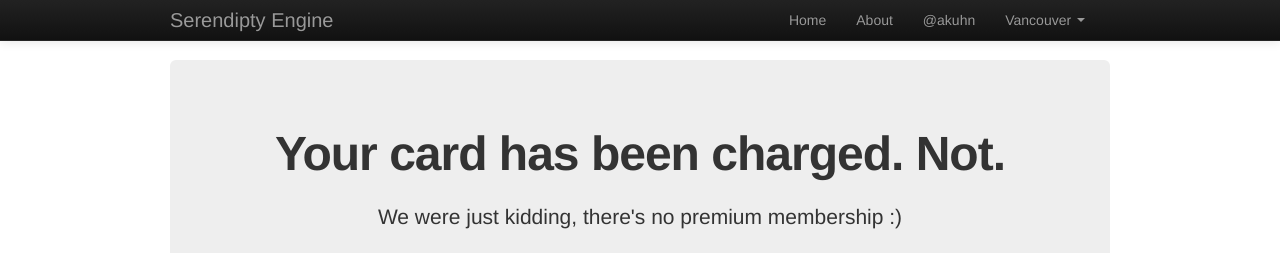
After one commit to akuhn/insight, a Flask app: template app/templates/charged.html in a window 1280 px wide. The commit adds this page. Shown: the top 253 px of the page. Run offline with Flask 2, Linux system fonts and the light colour scheme; the template is opened without the code that fills it, so the values that code supplies are empty; parts of the project's set-up code (start-up, migrations or seed data) failed here and were passed over; some libraries are stand-ins or nearby versions.

```diff
--- a/app/app.py
+++ b/app/app.py
@@ -82,7 +82,7 @@ def charge():
         card=token,
         description="payinguser@example.com"
     )
-    return "Charged!"
+    return render_template('charged.html')
 
 
 if __name__ == '__main__':
--- /dev/null
+++ b/app/templates/charged.html
@@ -0,0 +1,66 @@
+<html>
+<head>
+	<link href="static/bootstrap/css/bootstrap.css" rel="stylesheet">
+	<style>
+		body {
+	    padding-top: 60px;
+	    padding-bottom: 40px;
+		}
+		.jumbotron {
+			text-align: center;
+		}
+		.jumbotron h1 {
+			font-size: 48px;
+		}
+		.jumbotron p {
+			margin: 24px;
+		}
+		</style>
+</head>
+<body>
+
+  <div class="navbar navbar-inverse navbar-fixed-top">
+    <div class="navbar-inner">
+      <div class="container">
+        <a class="btn btn-navbar" data-toggle="collapse" data-target=".nav-collapse">
+          <span class="icon-bar"></span>
+          <span class="icon-bar"></span>
+          <span class="icon-bar"></span>
+        </a>
+        <a class="brand" href="http://serendipityengineapp.com">Serendipty Engine</a>
+        <div class="nav-collapse collapse pull-right">
+          <ul class="nav">
+            <li><a href="/">Home</a></li>
+            <li><a href="/about">About</a></li>
+            <li><a href="http://twitter.com/akuhn">@akuhn</a></li>
+            <li class="dropdown">
+              <a href="/vancouver" class="dropdown-toggle" data-toggle="dropdown">Vancouver <b class="caret"></b></a>
+              <ul class="dropdown-menu">
+                <li class="nav-header">Coming soon</li>
+                <li><a href="#">Beijing</a></li>
+                <li><a href="#">Paris</a></li>
+                <li><a href="#">Rome</a></li>
+                <li><a href="#">San Francisco</a></li>
+              </ul>
+            </li>
+          </ul>
+        </div>
+	</div>
+    </div>
+  </div>
+
+    <div class="container">
+			<div class="jumbotron hero-unit">
+				<h1>Your card has been charged. Not.</h1>
+				<p class="lead">
+					We were just kidding, there's no premium membership :)
+				<p>
+				<p>
+					<iframe width="640" height="360" src="http://www.youtube.com/embed/etrhpET0_a0" frameborder="0" allowfullscreen autoplay></iframe>
+				</p>
+			</div>
+
+		</div>
+
+</body>
+</html>
--- a/app/templates/map.html
+++ b/app/templates/map.html
@@ -81,6 +81,9 @@
 					<p>
 						<bigger><b>Total time:</b> 6 hours (including lunch/coffee breaks)</bigger>
 						<!-- ><h3>But, <a href="">how has this been generated?</a></h3> -->
+					</p>
+					<p style="text-align:right">
+						<a class="btn btn-warning" href="/premium">Sign up for Globetrotter Premium Membership</a>
 					</p>
 				</div>
 			</div>
--- a/app/templates/premium.html
+++ b/app/templates/premium.html
@@ -100,7 +100,7 @@
 		<p>&nbsp;</p>
 
 		<div>
-			<p class="payment-errors"></p>
+			<p style="color:red" class="payment-errors"></p>
 			<form action="/stripe" method="POST" id="payment-form">
 				<p>
         	<span>Card Number</span>
@@ -115,11 +115,12 @@
     			<input type="text" size="4" class="card-expiry-year"  style="width:50px"	/>
 				</p>
 				<p>
-					<button type="submit" class="btn btn-large btn-success submit-button">Submit Payment</button>
+					<button type="submit" class="btn btn-large btn-warning submit-button">$10 Lifetime Membership</button>
 				</p>
   		</form>
 		</div>
 	</div>
+	<center><small>* for a trial membership use 4242-4242-4242-4242 as card number</small></center>
 
 </body>
 </html>
```
